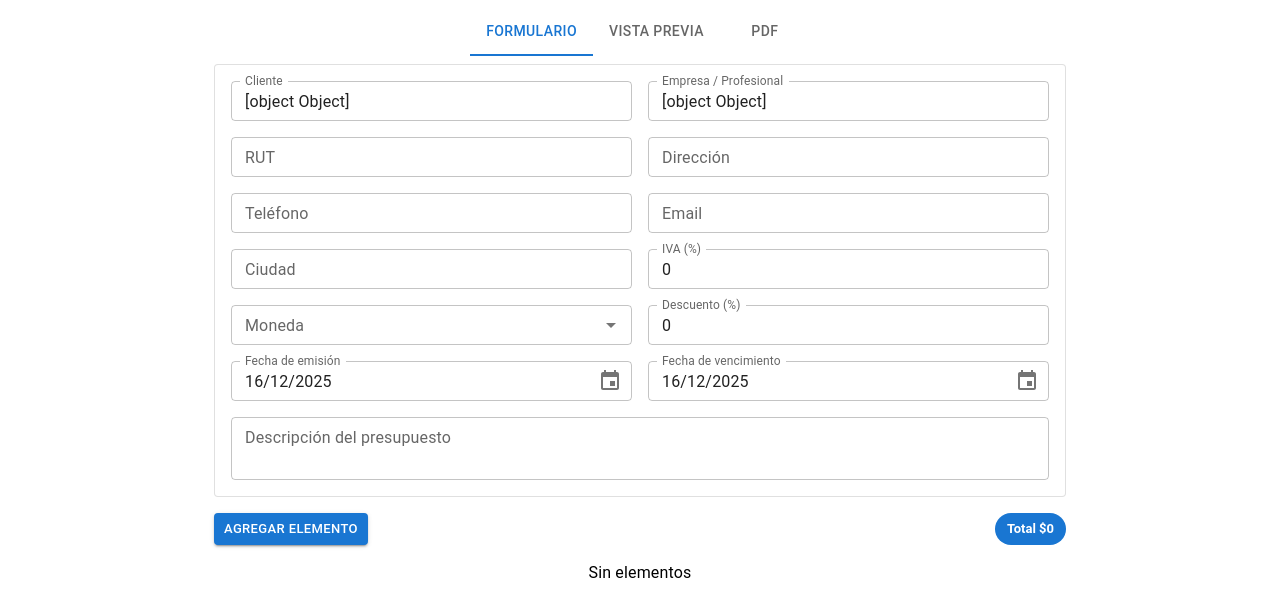
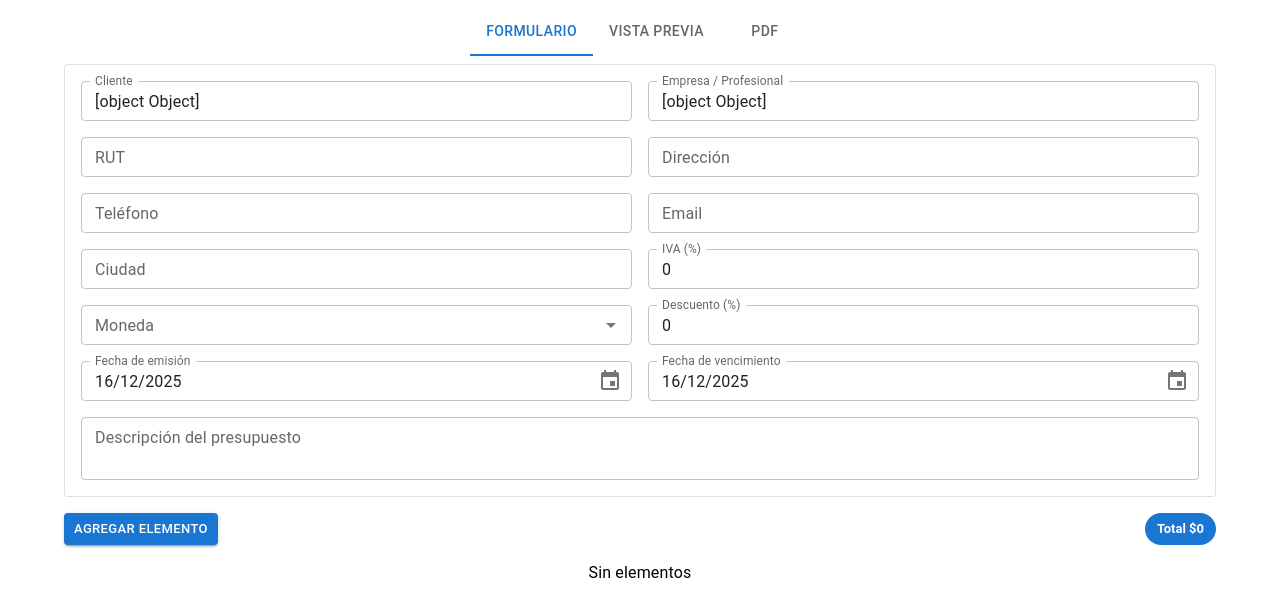
Before and after one commit to rodrigoverasantis/presupuestador-react-mui, a React (Vite) app: page / in a window 1280 px wide. Shown: the top 616 px of the page. Built offline with nearby package versions, Linux system fonts and the light colour scheme.

Commit message:
feat: Actualización menor de estilo en container.

```diff
--- a/src/App.tsx
+++ b/src/App.tsx
@@ -11,7 +11,7 @@ export default function App() {
   const useApp = UseApp();
 
   return (
-    <Container maxWidth="md">
+    <Container maxWidth="lg">
       <Tabs
         value={useApp.tabIndex}
         onChange={(_, value) => useApp.setTabIndex(value)}
```
